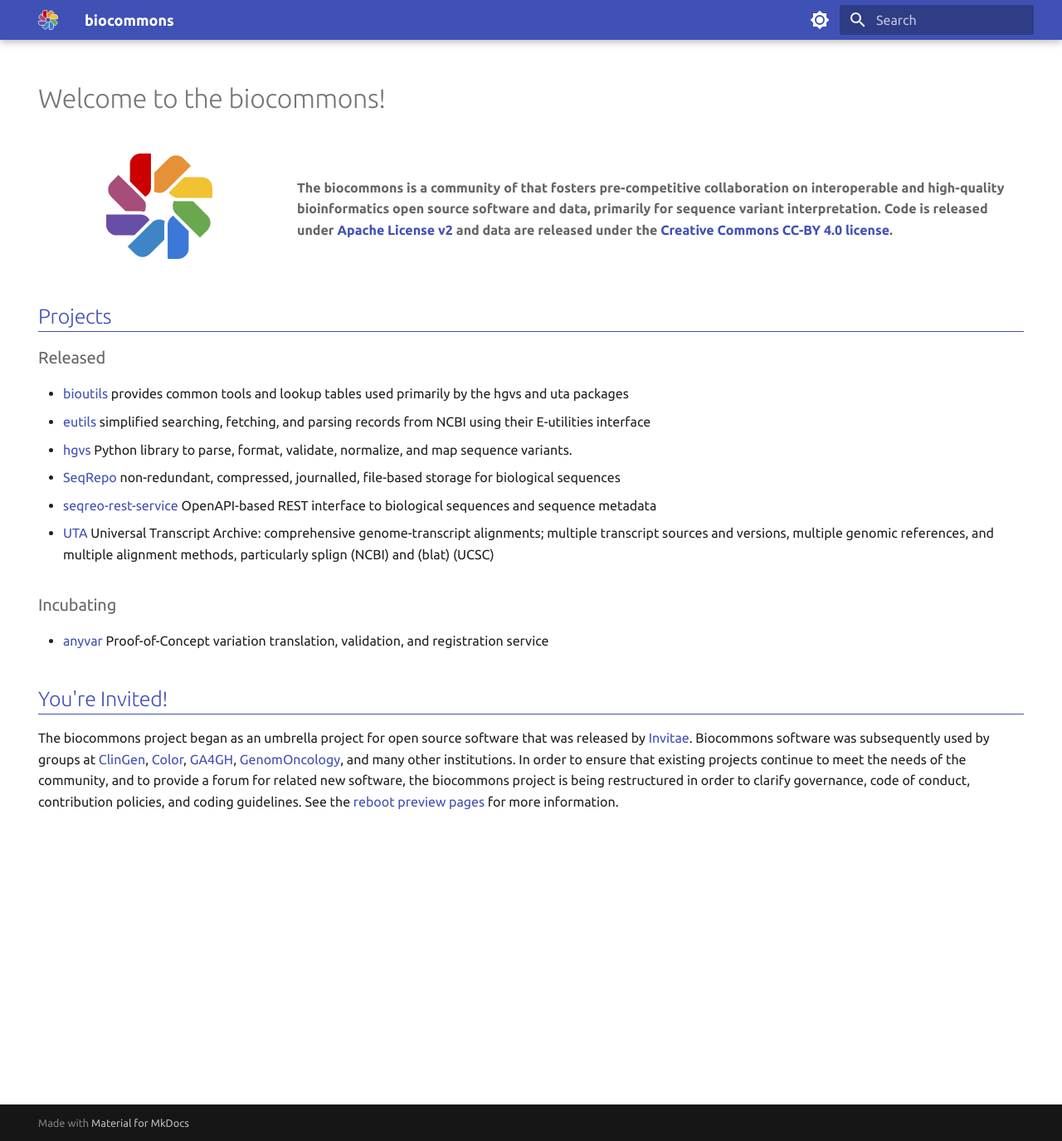
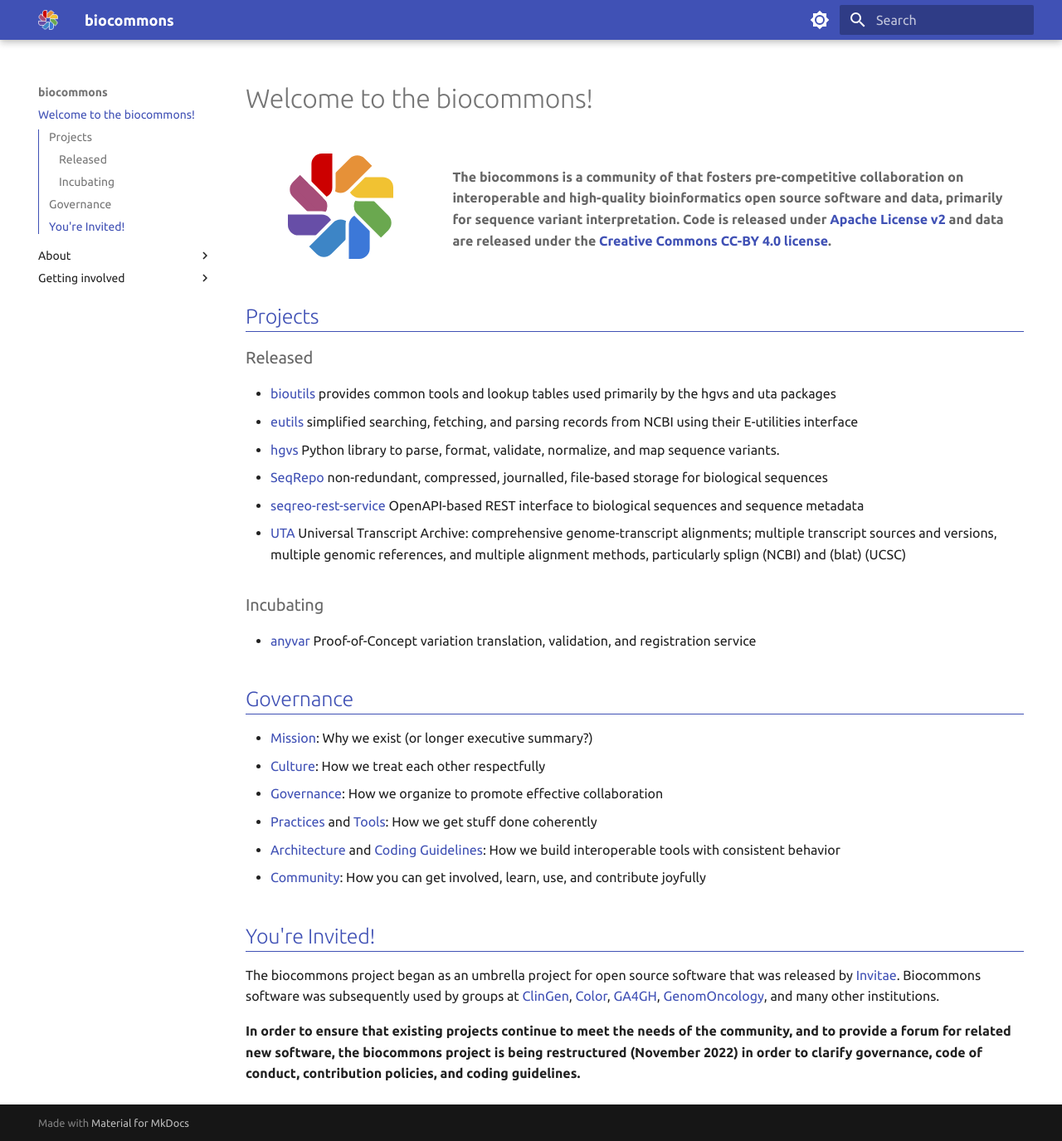
Before and after one commit to biocommons/biocommons.github.io, an MkDocs documentation site: the page built from docs/index.md, in a window 1280 px wide and 1375 px high. Shown: the whole window at 83% size. Built offline with MkDocs 1.6.1 and Material for MkDocs 9.7.7, drawn with Linux system fonts in a browser that asks for light colours; some of the changed lines change nothing that is shown.

Commit message:
restructure pass 1

```diff
--- a/docs/index.md
+++ b/docs/index.md
@@ -1,10 +1,3 @@
----
-hide:
-  - footer
-  - navigation
-  - toc
----
-
 # Welcome to the biocommons!
 
 <div style="display: grid; grid-template-columns: 1fr 3fr; grid-gap: 20px; place-items: center;">
@@ -44,13 +37,24 @@
 - [anyvar](https://github.com/biocommons/anyvar) Proof-of-Concept variation translation, validation,
   and registration service
 
+
+## Governance
+
+- [Mission](mission.md): Why we exist (or longer executive summary?)
+- [Culture](culture.md): How we treat each other respectfully
+- [Governance](governance.md): How we organize to promote effective collaboration
+- [Practices](practices.md) and [Tools](tools.md): How we get stuff done coherently
+- [Architecture](architecture.md) and [Coding Guidelines](coding-guidelines.md): How we build interoperable tools with consistent behavior
+- [Community](community.md): How you can get involved, learn, use, and contribute joyfully
+
 ## You're Invited!
 
 The biocommons project began as an umbrella project for open source software that was released by
 [Invitae](https://invitae.com/). Biocommons software was subsequently used by groups at
 [ClinGen](https://clinicalgenome.org/), [Color](https://color.com/), [GA4GH](https://ga4gh.org/),
-[GenomOncology](https://genomoncology.com/), and many other institutions. In order to ensure that
-existing projects continue to meet the needs of the community, and to provide a forum for related
-new software, the biocommons project is being restructured in order to clarify governance, code of
-conduct, contribution policies, and coding guidelines. See the [reboot preview pages](reboot/) for
-more information.
+[GenomOncology](https://genomoncology.com/), and many other institutions.
+
+**In order to ensure that existing projects continue to meet the needs of the community, and to
+provide a forum for related new software, the biocommons project is being restructured (November
+2022) in order to clarify governance, code of conduct, contribution policies, and coding
+guidelines.**
--- a/docs/reboot/index.md
+++ /dev/null
@@ -1,66 +0,0 @@
----
-hide:
-  - footer
-  - navigation
-  - toc
----
-
-# Welcome to the biocommons!
-
-<div style="display: grid; grid-template-columns: 1fr 3fr; grid-gap: 20px; place-items: center;">
-
-  <div style="align: center">
-    <img src="images/logo.svg">
-  </div>
-
-  <div style="color: #666;">
-    <b>The biocommons is a community of that fosters
-    pre-competitive collaboration on interoperable and high-quality bioinformatics open source software and data,
-    primarily for sequence variant interpretation.  Code is released under <a href="https://opensource.org/licenses/Apache-2.0">Apache License v2</a> and data are released under the <a href="https://creativecommons.org/licenses/by/4.0/">Creative Commons CC-BY 4.0 license</a>.</b>
-  </div>
-
-</div>
-
-## Projects
-
-### Released
-
-- [bioutils](https://github.com/biocommons/bioutils) provides common tools and lookup tables used
-  primarily by the hgvs and uta packages
-- [eutils](https://github.com/biocommons/eutils) simplified searching, fetching, and parsing records
-  from NCBI using their E-utilities interface
-- [hgvs](https://github.com/biocommons/hgvs) Python library to parse, format, validate, normalize,
-  and map sequence variants.
-- [SeqRepo](https://github.com/biocommons/biocommons.seqrepo) non-redundant, compressed, journalled,
-  file-based storage for biological sequences
-- [seqreo-rest-service](https://github.com/biocommons/seqrepo-rest-service) OpenAPI-based REST
-  interface to biological sequences and sequence metadata
-- [UTA](https://github.com/biocommons/uta) Universal Transcript Archive: comprehensive
-  genome-transcript alignments; multiple transcript sources and versions, multiple genomic
-  references, and multiple alignment methods, particularly splign (NCBI) and (blat) (UCSC)
-
-### Incubating
-
-- [anyvar](https://github.com/biocommons/anyvar) Proof-of-Concept variation translation, validation,
-  and registration service
-
-
-## Governance
-
-- [Mission](mission.md): Why we exist (or longer executive summary?)
-- [Culture](culture.md): How we treat each other respectfully
-- [Governance](governance.md): How we organize to promote effective collaboration
-- [Practices](practices.md) and [Tools](tools.md): How we get stuff done coherently
-- [Architecture](architecture.md) and [Coding Guidelines](coding-guidelines.md): How we build interoperable tools with consistent behavior
-- [Community](community.md): How you can get involved, learn, use, and contribute joyfully
-
-## You're Invited!
-
-The biocommons project began as an umbrella project for open source software that was released by
-[Invitae](https://invitae.com/). Biocommons software was subsequently used by groups at
-[ClinGen](https://clinicalgenome.org/), [Color](https://color.com/), [GA4GH](https://ga4gh.org/),
-[GenomOncology](https://genomoncology.com/), and many other institutions. In order to ensure that
-existing projects continue to meet the needs of the community, and to provide a forum for related
-new software, the biocommons project is being restructured in order to clarify governance, code of
-conduct, contribution policies, and coding guidelines. See the [reboot preview pages](reboot/) for
-more information.
--- a/mkdocs.yml
+++ b/mkdocs.yml
@@ -41,9 +41,9 @@
   favicon: images/logo.png
 # nav:
 #   - About:
-#       - Executive Summary: executive-summary.md
 #       - Mission: mission.md
 #       - Governance: governance.md
-#   - Project Teams: project-teams.md
-#   - Meetings:
+#   - Contributing:
 #       - Somewhere Over the Rainbow: meeting.md
+#   - Projects:
+#       - Projects: project-teams.md
```
Also changed, not shown: docs/about/governance.md (renamed from docs/reboot/governance.md), docs/about/mission.md (renamed from docs/reboot/mission.md), docs/about/teams.md (renamed from docs/reboot/teams.md), docs/about/values.md (renamed from docs/reboot/values.md), docs/getting-involved/code-of-conduct.md (renamed from docs/reboot/code-of-conduct.md), docs/getting-involved/coding-guidelines.md (renamed from docs/reboot/coding-guidelines.md), docs/getting-involved/community.md (renamed from docs/reboot/community.md), docs/getting-involved/contributing.md (renamed from docs/reboot/contributing.md), docs/getting-involved/tools.md (renamed from docs/reboot/tools.md), notes.md (renamed from docs/reboot/notes.md), 1 other file.
